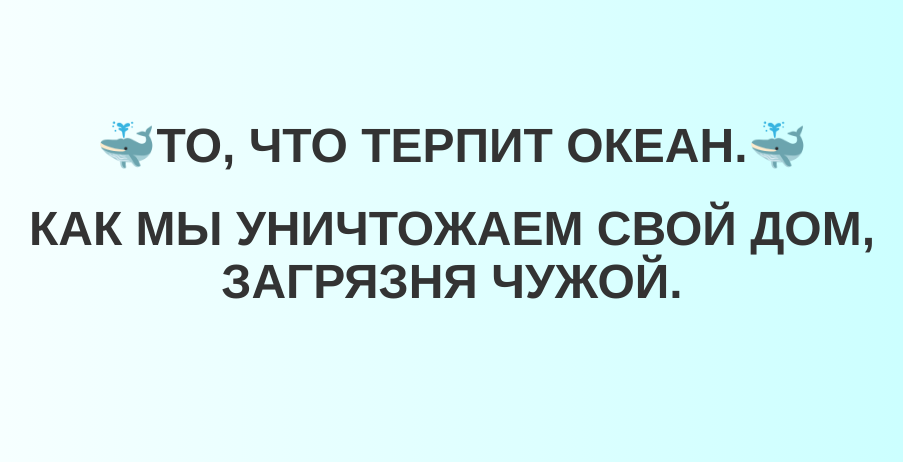
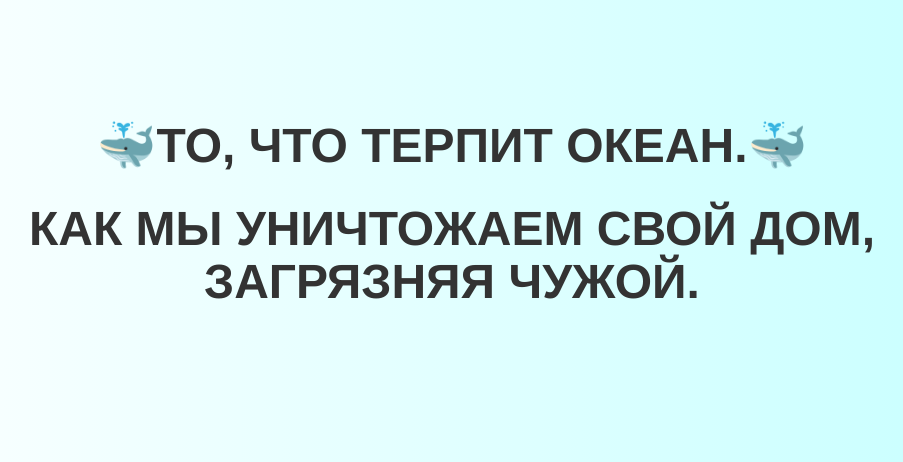
Before and after one commit to MDsatan/ocean-demo, a Flask app: page / in a window 1280 px wide. Shown: the top 462 px of the page, without its empty margins (188-1091 px from the left). Run offline with Flask 3, Linux system fonts and the light colour scheme; some libraries are stand-ins or nearby versions.

Commit message:
дабавление цитаты

```diff
--- a/templates/index.html
+++ b/templates/index.html
@@ -11,7 +11,7 @@
 
 <div class="container">
     <h1>🐳То, что терпит океан.🐳</h1>
-    <h1>Как мы уничтожаем свой дом, загрязня чужой.</h1>
+    <h1>Как мы уничтожаем свой дом, загрязняя чужой.</h1>
 </div>
 
 
@@ -73,4 +73,8 @@
     <img src="https://scontent.ftbs4-2.fna.fbcdn.net/v/t1.15752-9/353075689_795720305269105_4903262927212111668_n.jpg?_nc_cat=103&ccb=1-7&_nc_sid=ae9488&_nc_eui2=AeFzklc7cje2DoyIv0-1bnv_WEnimK1I7ulYSeKYrUju6YaLzvmsr0E2D16kvCZMGp0xINQxlt1w0TcoCoGdGiuj&_nc_ohc=veJ_Sg8q72YAX-ezyHZ&_nc_ht=scontent.ftbs4-2.fna&oh=03_AdQaNiv3zSKQNMERdAuAjEFg8QJeWFe-R1X63fjhErxPwQ&oe=64AEE36F" alt="Ocean" width="100%" height="100%">
     <p><b>Если мы были способны довести все до такого состояния, то и в наших силах все исправить. Совместными усилиями можно медленно но верно дойти до решения практически всех проблем и дать нашей планете спокойно дышать. Если продолжать сидеть без дела и пользоваться тем, что нам дала природа - все дойдет до плохого. Миллиарды живых существ находятся в опасности уже слишком долго.</b></p>
 </div>
+
+
+<blockquote>деви лох нажрался блох сел на лавочку и сдох</blockquote>
+
 {% endblock %}
```
